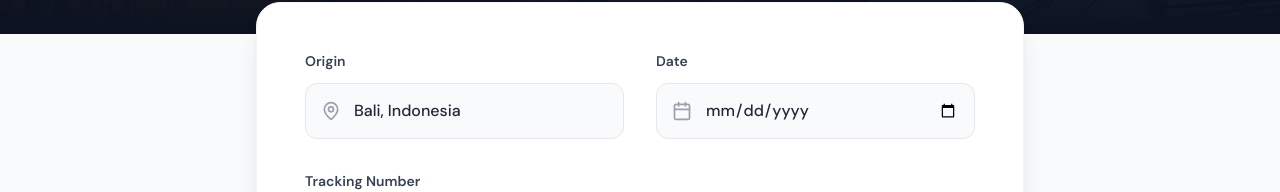
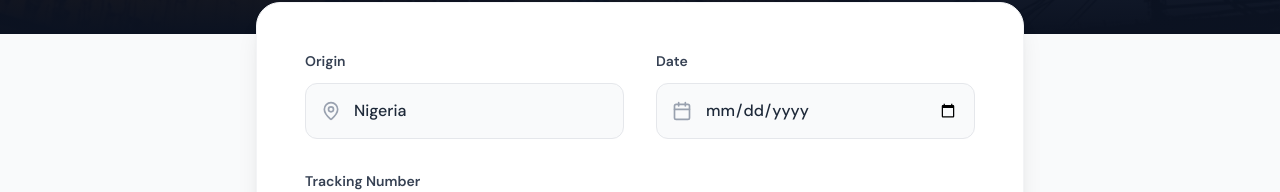
Before and after one commit to Majek11/logistics, a Next.js app: page /tracking in a window 1280 px wide. Shown: the part 366-558 px from the top of the page. Built offline with nearby package versions, Linux system fonts and the light colour scheme.

Commit message:
Update tracking page locations to Nigeria, UK, USA

```diff
--- a/src/app/tracking/page.tsx
+++ b/src/app/tracking/page.tsx
@@ -22,10 +22,9 @@ export default function TrackingPage() {
                                     <div className="relative">
                                         <MapPin className="absolute left-4 top-1/2 -translate-y-1/2 text-gray-400" size={20} />
                                         <select className="w-full h-14 pl-12 pr-4 bg-gray-50 border border-gray-200 rounded-xl text-gray-800 focus:outline-none focus:border-[#E55D2C] focus:ring-2 focus:ring-red-100 transition-all appearance-none cursor-pointer font-medium">
-                                            <option>Bali, Indonesia</option>
-                                            <option>Singapore</option>
-                                            <option>Rotterdam</option>
-                                            <option>Los Angeles</option>
+                                            <option>Nigeria</option>
+                                            <option>UK</option>
+                                            <option>USA</option>
                                         </select>
                                     </div>
                                 </div>
```
